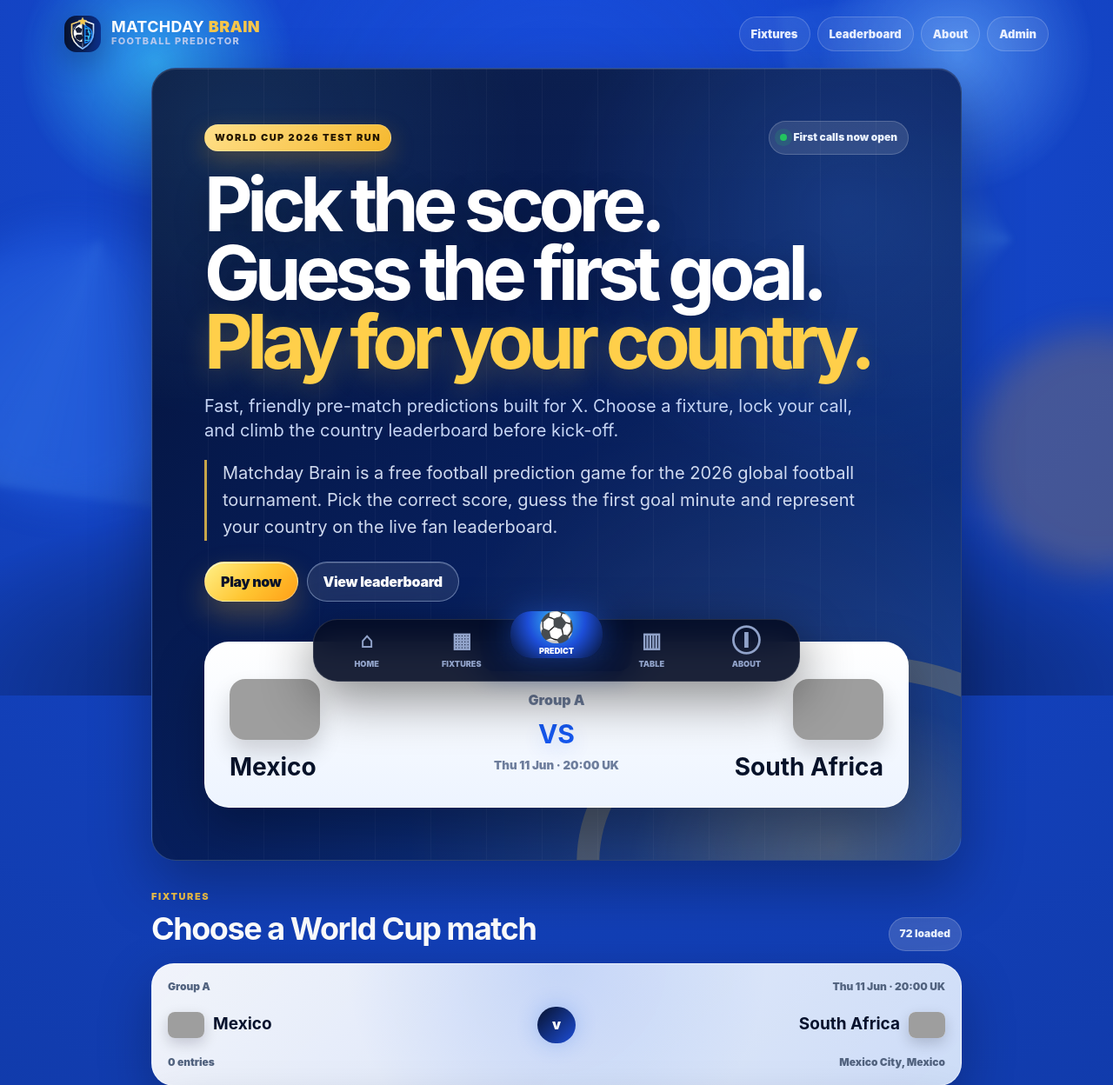
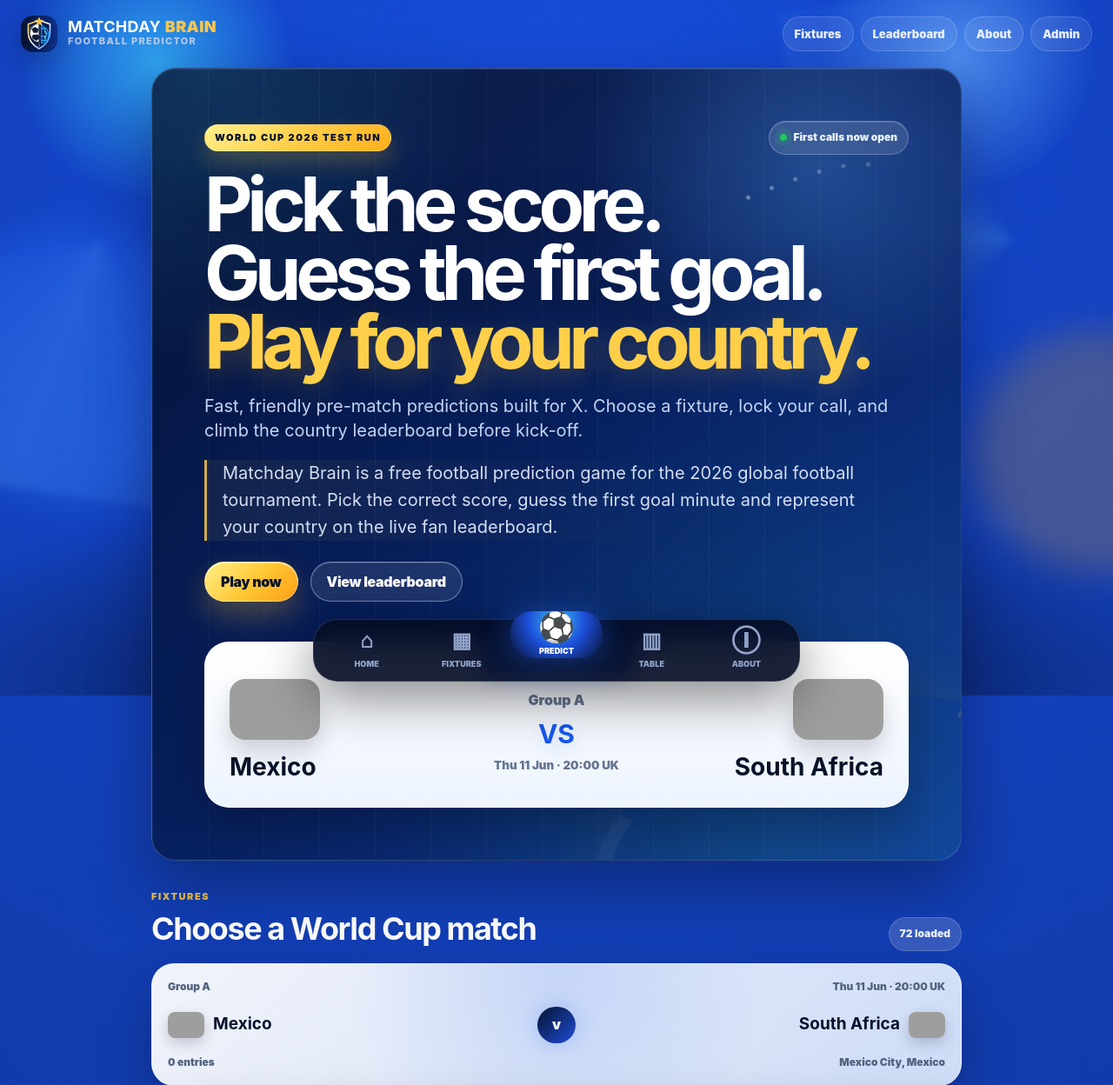
Before and after one commit to matchday-brain/matchday-brain, a Flask app: page / in a window 1280 px wide. Shown: the top 1248 px of the page at 87% size. Run offline with Flask 3, Linux system fonts and the light colour scheme; data comes from the database, SQL or seed files in the repository; data that the repository does not hold is empty; some libraries are stand-ins or nearby versions; grey boxes are pictures that could not be loaded.

Commit message:
Add files via upload

```diff
--- a/templates/index.html
+++ b/templates/index.html
@@ -16,75 +16,160 @@
 {% block content %}
 
 <style>
-  /* Final clean hero polish: no awkward generated image, clearer featured opener */
-  html,
-  body {
+  /* Final homepage polish: stronger football feel + hard mobile sideways-scroll lock */
+  *,
+  *::before,
+  *::after {
+    box-sizing: border-box;
+  }
+
+  html {
     width: 100%;
     max-width: 100%;
-    overflow-x: hidden;
+    overflow-x: hidden !important;
     overscroll-behavior-x: none;
   }
 
   body {
-    position: relative;
+    width: 100%;
+    max-width: 100%;
+    overflow-x: hidden !important;
+    overscroll-behavior-x: none;
     touch-action: pan-y;
+  }
+
+  @supports (overflow: clip) {
+    html,
+    body {
+      overflow-x: clip !important;
+    }
+  }
+
+  img,
+  svg,
+  video,
+  canvas {
+    max-width: 100%;
+  }
+
+  main,
+  .page,
+  .app,
+  .app-shell,
+  .site-shell,
+  .container,
+  .content,
+  .wrap,
+  .hero-card,
+  .premium-hero,
+  .featured-match,
+  .section-head,
+  .fixture-list,
+  .fixture-card,
+  .bottom-nav,
+  .mobile-nav,
+  .nav-bar,
+  .site-header,
+  header {
+    max-width: 100vw !important;
   }
 
   .premium-hero {
     position: relative;
-    overflow: hidden;
+    overflow: hidden !important;
     isolation: isolate;
     background:
-      radial-gradient(circle at 86% 18%, rgba(67, 139, 255, .22), transparent 30%),
-      radial-gradient(circle at 10% 8%, rgba(83, 190, 255, .12), transparent 28%),
-      linear-gradient(135deg, #041238 0%, #071f5d 52%, #123f9c 100%) !important;
-    border: 1px solid rgba(170, 205, 255, .22);
+      radial-gradient(circle at 82% 12%, rgba(77, 159, 255, .32), transparent 24%),
+      radial-gradient(circle at 6% 0%, rgba(41, 197, 255, .17), transparent 26%),
+      linear-gradient(135deg, #041136 0%, #071f5c 48%, #123f9d 100%) !important;
+    border: 1px solid rgba(170, 205, 255, .24);
     box-shadow:
-      0 28px 70px rgba(0,0,0,.30),
+      0 30px 72px rgba(0,0,0,.32),
       inset 0 1px 0 rgba(255,255,255,.12);
+    contain: paint;
   }
 
+  /* Pitch/stadium lines instead of a fake AI ball */
   .premium-hero::before {
     content: "";
     position: absolute;
     inset: 0;
-    z-index: -3;
+    z-index: -4;
     pointer-events: none;
     background:
       linear-gradient(90deg, rgba(255,255,255,.045) 1px, transparent 1px) 0 0 / 64px 100%,
-      linear-gradient(180deg, rgba(255,255,255,.035), transparent 50%),
-      radial-gradient(ellipse at 74% 96%, rgba(255, 207, 74, .12), transparent 42%);
-    opacity: .8;
+      linear-gradient(180deg, rgba(255,255,255,.035), transparent 46%),
+      radial-gradient(ellipse at 76% 100%, rgba(35, 255, 120, .10), transparent 44%);
+    opacity: .86;
   }
 
-  /* Subtle football/pitch atmosphere without a fake-looking image */
   .premium-hero::after {
     content: "";
     position: absolute;
-    right: -16%;
-    bottom: -22%;
-    width: 58%;
-    height: 42%;
-    z-index: -2;
+    right: -90px;
+    bottom: -88px;
+    width: min(520px, 58vw);
+    aspect-ratio: 1;
+    z-index: -3;
     pointer-events: none;
     border-radius: 50%;
-    background:
-      radial-gradient(ellipse at center, rgba(255, 207, 74, .18), transparent 62%);
-    transform: rotate(-8deg);
+    border: 18px solid rgba(255, 207, 74, .16);
+    border-left-color: rgba(255,255,255,.06);
+    border-top-color: transparent;
+    transform: rotate(-18deg);
+    box-shadow: 0 0 80px rgba(255, 207, 74, .08);
   }
 
-  .premium-hero .hero-topline,
+  .premium-hero .hero-topline {
+    position: relative;
+    z-index: 3;
+  }
+
+  .premium-hero .hero-topline::before {
+    content: "";
+    position: absolute;
+    right: 12px;
+    top: 52px;
+    width: 190px;
+    height: 76px;
+    z-index: -1;
+    pointer-events: none;
+    opacity: .42;
+    background:
+      radial-gradient(circle at 10% 30%, rgba(255,255,255,.9) 0 2px, transparent 3px),
+      radial-gradient(circle at 25% 22%, rgba(255,255,255,.8) 0 2px, transparent 3px),
+      radial-gradient(circle at 40% 15%, rgba(255,255,255,.7) 0 2px, transparent 3px),
+      radial-gradient(circle at 55% 10%, rgba(255,255,255,.65) 0 2px, transparent 3px),
+      radial-gradient(circle at 70% 8%, rgba(255,255,255,.55) 0 2px, transparent 3px),
+      radial-gradient(circle at 85% 12%, rgba(255,255,255,.5) 0 2px, transparent 3px);
+    filter: drop-shadow(0 0 18px rgba(91, 159, 255, .75));
+    transform: rotate(-10deg);
+  }
+
+  .premium-hero .tag-gold {
+    background: linear-gradient(135deg, #fff08a 0%, #ffcb44 55%, #ffaf1a 100%);
+    color: #071229;
+    box-shadow: 0 12px 26px rgba(255, 190, 40, .24);
+  }
+
+  .premium-hero .live-pill {
+    background: rgba(255,255,255,.12);
+    border: 1px solid rgba(210, 228, 255, .28);
+    box-shadow: inset 0 1px 0 rgba(255,255,255,.16);
+    backdrop-filter: blur(12px);
+  }
+
   .premium-hero h1,
   .premium-hero p,
   .premium-hero .hero-actions,
   .premium-hero .featured-match {
     position: relative;
-    z-index: 2;
+    z-index: 3;
   }
 
   .premium-hero h1 {
-    max-width: 900px;
-    text-shadow: 0 14px 38px rgba(0,0,0,.30);
+    max-width: 920px;
+    text-shadow: 0 16px 44px rgba(0,0,0,.32);
   }
 
   .premium-hero h1 em {
@@ -94,35 +179,40 @@
   }
 
   .premium-hero p {
-    max-width: 780px;
+    max-width: 800px;
   }
 
   .premium-hero .seo-intro {
-    max-width: 760px;
+    max-width: 780px;
     padding-left: 18px;
-    border-left: 3px solid rgba(255, 207, 74, .78);
-    color: rgba(229, 238, 255, .90);
+    border-left: 3px solid rgba(255, 207, 74, .82);
+    color: rgba(229, 238, 255, .92);
+    background: linear-gradient(90deg, rgba(255,207,74,.06), transparent 70%);
+  }
+
+  .premium-hero .hero-actions {
+    gap: 14px;
   }
 
   .premium-hero .btn.primary {
     background: linear-gradient(135deg, #fff088 0%, #ffc531 55%, #ff9f17 100%);
     color: #071229;
     box-shadow:
-      0 16px 34px rgba(255, 188, 38, .26),
-      inset 0 1px 0 rgba(255,255,255,.68);
+      0 16px 34px rgba(255, 188, 38, .28),
+      inset 0 1px 0 rgba(255,255,255,.72);
   }
 
   .premium-hero .btn.glass {
-    background: rgba(255,255,255,.09);
-    border: 1px solid rgba(196, 218, 255, .44);
-    box-shadow: inset 0 1px 0 rgba(255,255,255,.15);
+    background: rgba(255,255,255,.095);
+    border: 1px solid rgba(196, 218, 255, .48);
+    box-shadow: inset 0 1px 0 rgba(255,255,255,.16);
   }
 
-  /* Featured opener readability fix */
+  /* Featured opener readability */
   .premium-hero .featured-match {
     margin-top: clamp(28px, 4vw, 46px);
     background: linear-gradient(180deg, #ffffff 0%, #edf4ff 100%) !important;
-    border: 1px solid rgba(255,255,255,.85);
+    border: 1px solid rgba(255,255,255,.88);
     box-shadow: 0 24px 58px rgba(0,0,0,.28);
     color: #071229 !important;
   }
@@ -131,7 +221,7 @@
     background: linear-gradient(135deg, #1558f0 0%, #0731a2 100%);
     color: #ffffff !important;
     text-shadow: none;
-    box-shadow: 0 10px 22px rgba(10, 72, 210, .26);
+    box-shadow: 0 10px 22px rgba(10, 72, 210, .28);
   }
 
   .premium-hero .featured-match strong,
@@ -142,7 +232,7 @@
 
   .premium-hero .feature-centre span,
   .premium-hero .feature-centre small {
-    color: #6d7d9c !important;
+    color: #647492 !important;
     text-shadow: none !important;
     font-weight: 900;
   }
@@ -156,35 +246,47 @@
     box-shadow: 0 14px 26px rgba(0,0,0,.16);
   }
 
-  main,
-  .page,
-  .app,
-  .app-shell,
-  .site-shell,
-  .container,
-  .content,
-  .hero-card,
-  .premium-hero,
-  .featured-match,
-  .section-head,
-  .fixture-list,
-  .fixture-card {
-    max-width: 100%;
-  }
-
   @media (max-width: 760px) {
     html,
     body {
       overflow-x: hidden !important;
+      max-width: 100vw !important;
+    }
+
+    @supports (overflow: clip) {
+      html,
+      body {
+        overflow-x: clip !important;
+      }
+    }
+
+    .site-header,
+    header {
+      max-width: 100vw !important;
+      overflow-x: hidden !important;
     }
 
     .premium-hero {
-      max-width: calc(100vw - 24px);
-      margin-left: auto;
-      margin-right: auto;
+      width: calc(100vw - 24px) !important;
+      max-width: calc(100vw - 24px) !important;
+      margin-left: auto !important;
+      margin-right: auto !important;
+      padding-bottom: 24px;
       box-sizing: border-box;
-      contain: paint;
-      padding-bottom: 24px;
+      contain: paint layout;
+    }
+
+    .premium-hero::after {
+      right: -175px;
+      bottom: -122px;
+      width: 360px;
+      opacity: .78;
+    }
+
+    .premium-hero .hero-topline::before {
+      right: -70px;
+      top: 80px;
+      opacity: .28;
     }
 
     .premium-hero h1 {
@@ -217,6 +319,8 @@
 
     .premium-hero .featured-match {
       margin-top: 24px;
+      max-width: 100% !important;
+      overflow: hidden;
     }
 
     .featured-inner,
@@ -224,6 +328,24 @@
     .feature-team,
     .team {
       min-width: 0;
+    }
+
+    .section-head,
+    .fixture-list {
+      width: calc(100vw - 24px) !important;
+      max-width: calc(100vw - 24px) !important;
+      margin-left: auto !important;
+      margin-right: auto !important;
+      overflow-x: hidden !important;
+    }
+
+    .bottom-nav,
+    .mobile-nav {
+      left: 12px !important;
+      right: 12px !important;
+      width: auto !important;
+      max-width: calc(100vw - 24px) !important;
+      overflow: hidden !important;
     }
   }
 </style>
```
